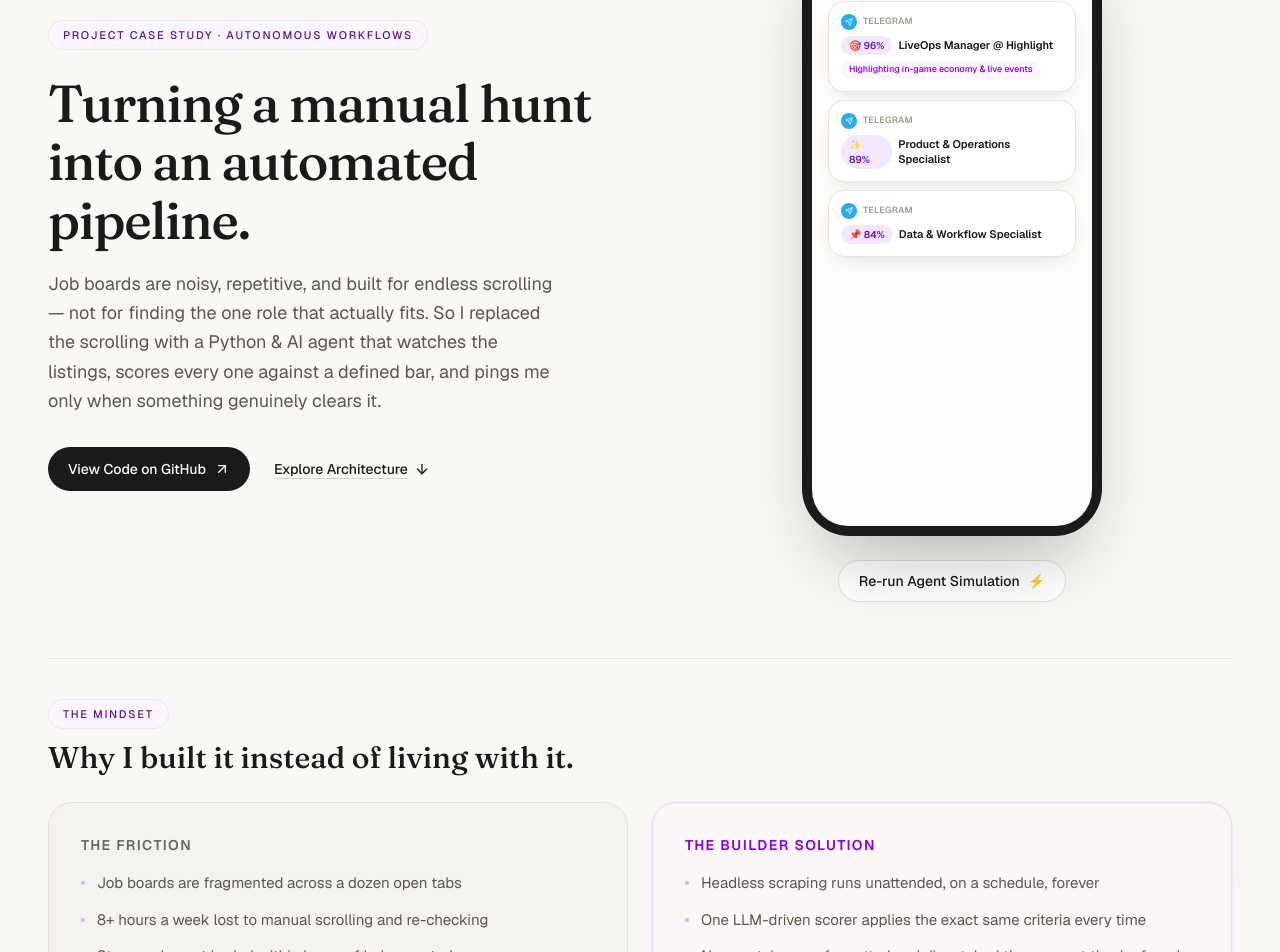
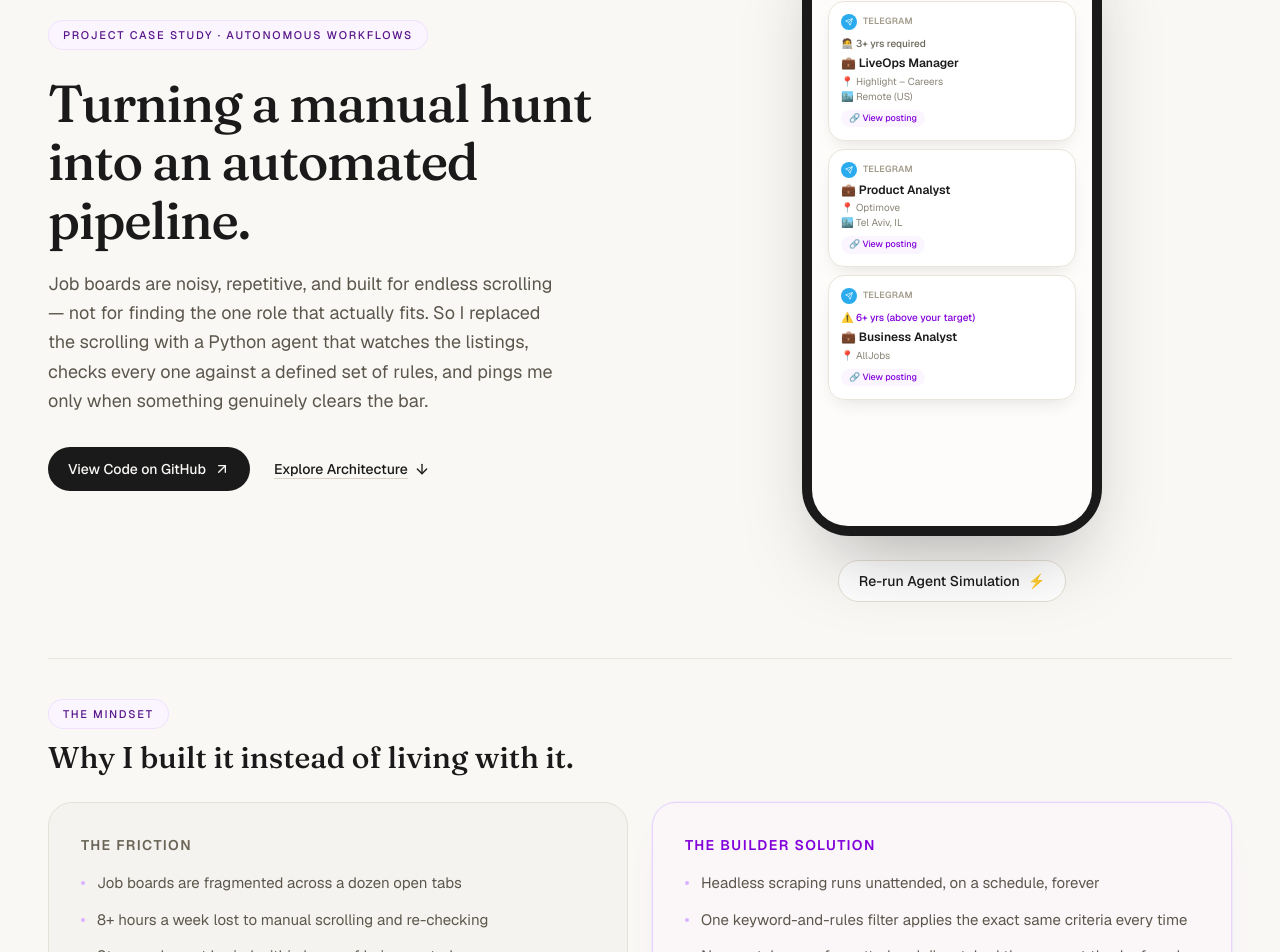
Before and after one commit to talcaciularu/job-search-alert-agent, a Next.js app in the folder web/: page / in a window 1280 px wide. Shown: the part 147-1099 px from the top of the page. Built offline with nearby package versions, Linux system fonts and the light colour scheme.

Commit message:
Make simulation and copy accurately reflect the real keyword-based bot (no fake AI scoring)

```diff
--- a/web/app/page.tsx
+++ b/web/app/page.tsx
@@ -16,7 +16,7 @@ const FRICTION = [
 
 const SOLUTION = [
   "Headless scraping runs unattended, on a schedule, forever",
-  "One LLM-driven scorer applies the exact same criteria every time",
+  "One keyword-and-rules filter applies the exact same criteria every time",
   "New matches are formatted and dispatched the moment they're found",
   "Zero manual triage — only genuine, ranked matches reach the inbox",
 ];
@@ -30,7 +30,7 @@ const STEPS = [
   {
     n: "02",
     title: "Evaluation",
-    body: "A structured prompt extracts seniority, role impact, and stack overlap, scoring fit against a defined profile.",
+    body: "Every listing is checked against keyword, location, and experience-year rules — the same bar, applied consistently every run.",
   },
   {
     n: "03",
@@ -47,13 +47,26 @@ const METRICS = [
 
 const NOTIFICATIONS = [
   {
-    icon: "🎯",
-    percent: 96,
-    role: "LiveOps Manager @ Highlight",
-    sub: "Highlighting in-game economy & live events",
+    title: "LiveOps Manager",
+    source: "Highlight – Careers",
+    location: "Remote (US)",
+    experience: "3+ yrs required",
+    experienceWarning: false,
   },
-  { icon: "✨", percent: 89, role: "Product & Operations Specialist", sub: null },
-  { icon: "📌", percent: 84, role: "Data & Workflow Specialist", sub: null },
+  {
+    title: "Product Analyst",
+    source: "Optimove",
+    location: "Tel Aviv, IL",
+    experience: null,
+    experienceWarning: false,
+  },
+  {
+    title: "Business Analyst",
+    source: "AllJobs",
+    location: null,
+    experience: "6+ yrs (above your target)",
+    experienceWarning: true,
+  },
 ] as const;
 
 type Phase = "polling" | "evaluating" | "done";
@@ -106,9 +119,9 @@ export default function Home() {
 
             <p className="mt-5 max-w-lg text-lg leading-relaxed text-[#5C574C]">
               Job boards are noisy, repetitive, and built for endless scrolling — not for finding
-              the one role that actually fits. So I replaced the scrolling with a Python &amp; AI
-              agent that watches the listings, scores every one against a defined bar, and pings
-              me only when something genuinely clears it.
+              the one role that actually fits. So I replaced the scrolling with a Python agent
+              that watches the listings, checks every one against a defined set of rules, and
+              pings me only when something genuinely clears the bar.
             </p>
 
             <div className="mt-8 flex flex-wrap items-center gap-6">
@@ -185,19 +198,25 @@ export default function Home() {
                               Telegram
                             </span>
                           </div>
-                          <div className="mt-1.5 flex items-center gap-1.5">
-                            <span className="inline-flex items-center gap-1 rounded-full bg-purple-100 px-2 py-0.5 text-[10px] font-semibold text-purple-800">
-                              {n.icon} {n.percent}%
-                            </span>
-                            <span className="text-[11px] font-semibold leading-snug text-[#1A1A1A]">
-                              {n.role}
-                            </span>
-                          </div>
-                          {n.sub && (
-                            <span className="mt-1 inline-flex rounded-full bg-purple-50 px-2 py-0.5 text-[9px] font-medium text-purple-700">
-                              {n.sub}
-                            </span>
+                          {n.experience && (
+                            <p
+                              className={`mt-1.5 text-[10px] font-medium ${
+                                n.experienceWarning ? "text-purple-700" : "text-[#6B6558]"
+                              }`}
+                            >
+                              {n.experienceWarning ? "⚠️" : "🧑‍💻"} {n.experience}
+                            </p>
                           )}
+                          <p className="mt-1 text-[12px] font-semibold leading-snug text-[#1A1A1A]">
+                            💼 {n.title}
+                          </p>
+                          <p className="mt-0.5 text-[10px] text-[#8A8578]">📍 {n.source}</p>
+                          {n.location && (
+                            <p className="text-[10px] text-[#8A8578]">🏙️ {n.location}</p>
+                          )}
+                          <span className="mt-1 inline-flex rounded-full bg-purple-50 px-2 py-0.5 text-[9px] font-medium text-purple-700">
+                            🔗 View posting
+                          </span>
                         </motion.div>
                       ))}
                     </div>
@@ -298,9 +317,9 @@ export default function Home() {
           </p>
           <p className="mt-3 max-w-2xl text-[15px] leading-relaxed text-[#5C574C]">
             This project paired data rigor with a bit of design taste: a scraper that never
-            sleeps, a scoring layer that thinks in structured criteria, and a delivery mechanism
-            built for zero friction — end to end, fast, and considered down to the notification
-            copy.
+            sleeps, a filtering layer built on the same keyword and rule criteria every time, and
+            a delivery mechanism built for zero friction — end to end, fast, and considered down
+            to the notification copy.
           </p>
 
           <div className="mt-6 flex flex-wrap items-center gap-3">
```
